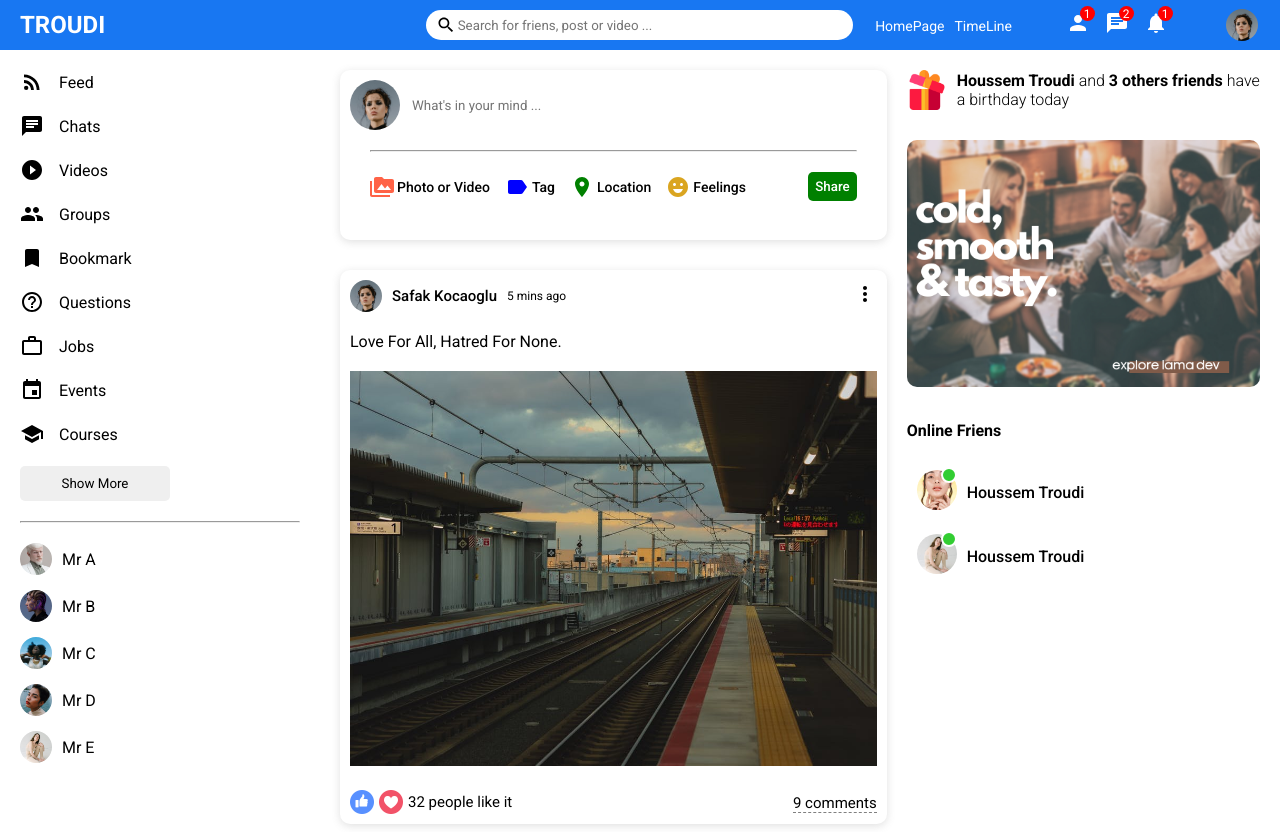
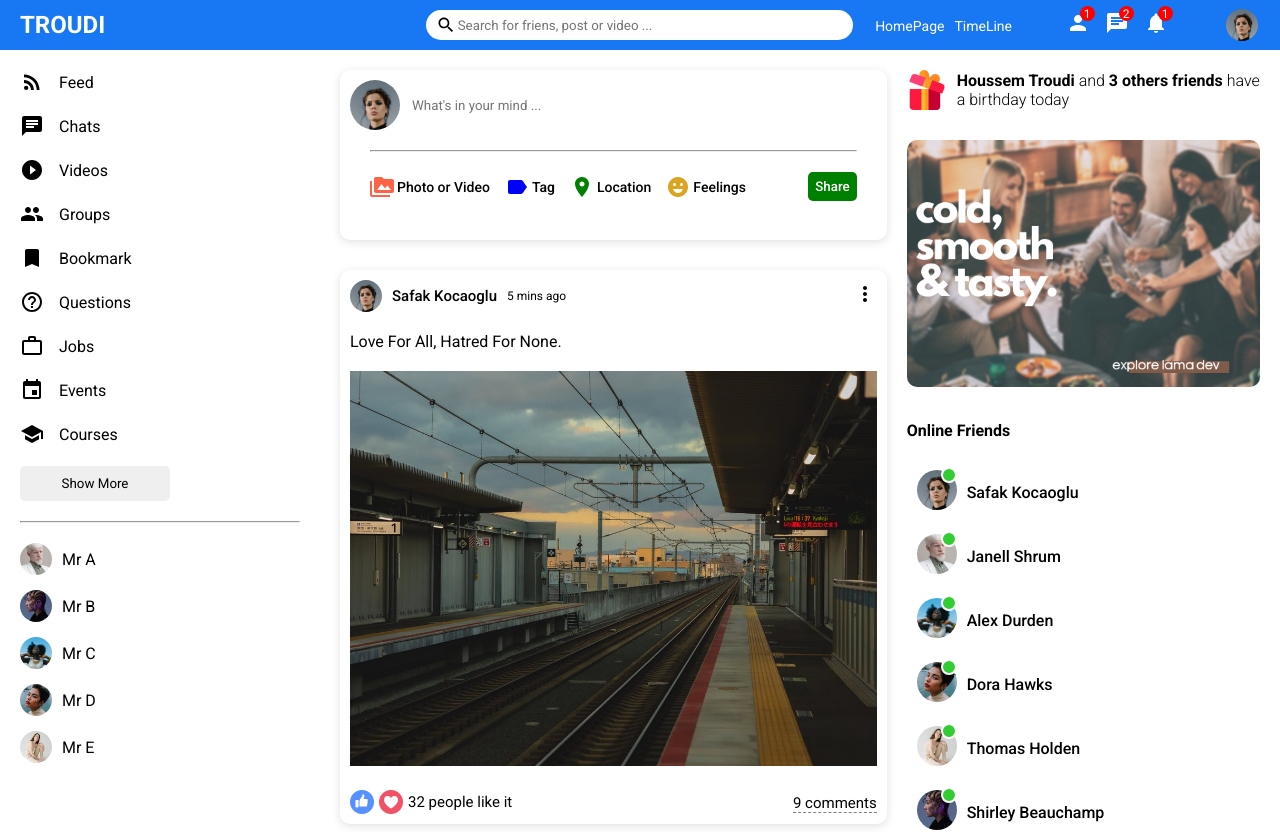
Before and after one commit to Troudi27/Troudi-Sociale-Media, a React (Create React App) app: page / in a window 1280 px wide. Shown: the top 832 px of the page. Built offline with nearby package versions, Linux system fonts and the light colour scheme.

Commit message:
make Onlien friends dynamic

```diff
--- /dev/null
+++ b/src/components/online/Online.css
@@ -0,0 +1,29 @@
+.rightbarFriend{
+    display: flex;
+    align-items: center;
+    /* /margin-bottom: 15px; */
+
+}
+.rightbarProfileImgContainer{
+    margin: 10px;
+    position: relative;
+}
+.rightbarProfileImg{
+    width: 40px;
+    height: 40px;
+    border-radius: 50%;
+    object-fit: cover;
+}
+.rightbarOnline{
+    width: 12px;
+    height: 12px;
+    border-radius: 50%;
+    background-color: limegreen;
+    position: absolute;
+    top: -3px;
+    right: 0;
+    border: 2px solid white;
+}
+.rightbarUsernam{
+    font-weight: 500;
+}
--- /dev/null
+++ b/src/components/online/Online.jsx
@@ -0,0 +1,13 @@
+import "./Online.css"
+
+export default function Online({user}) {
+  return (
+    <li className="rightbarFriend">
+        <div className="rightbarProfileImgContainer">
+            <img className="rightbarProfileImg" src={user.profilePicture} alt="" />
+            <span className="rightbarOnline"></span>
+        </div>
+        <span className="rightbarUsernam">{user.username}</span>
+     </li>
+  )
+}
--- a/src/components/rightbar/Rightbar.css
+++ b/src/components/rightbar/Rightbar.css
@@ -30,32 +30,3 @@
     padding: 0;
     list-style: none;
 }
-.rightbarFriend{
-    display: flex;
-    align-items: center;
-    /* /margin-bottom: 15px; */
-
-}
-.rightbarProfileImgContainer{
-    margin: 10px;
-    position: relative;
-}
-.rightbarProfileImg{
-    width: 40px;
-    height: 40px;
-    border-radius: 50%;
-    object-fit: cover;
-}
-.rightbarOnline{
-    width: 12px;
-    height: 12px;
-    border-radius: 50%;
-    background-color: limegreen;
-    position: absolute;
-    top: -3px;
-    right: 0;
-    border: 2px solid white;
-}
-.rightbarUsernam{
-    font-weight: 500;
-}
--- a/src/components/rightbar/Rightbar.jsx
+++ b/src/components/rightbar/Rightbar.jsx
@@ -1,4 +1,7 @@
 import "./Rightbar.css"
+import {Users} from "./../../dummyData"
+import Online from "../online/Online"
+
 
 export default function Rightbar() {
   return (
@@ -9,23 +12,13 @@
           <span className="birthdayText"><b>Houssem Troudi </b> and <b> 3 others friends </b> have a birthday today</span>
         </div>
         <img className="rightbarAd" src="/assets/ad.png" alt="" />
-        <h4 className="rightbarTitle">Online Friens</h4>
+        <h4 className="rightbarTitle">Online Friends</h4>
         <ul className="rightbarFriendList">
-          <li className="rightbarFriend">
-            <div className="rightbarProfileImgContainer">
-              <img className="rightbarProfileImg" src="/assets/person/10.jpeg" alt="" />
-              <span className="rightbarOnline"></span>
-            </div>
-            <span className="rightbarUsernam">Houssem Troudi</span>
-          </li>
+          {Users.map(u=>(
+            <Online key={u.id} user={u}/>
+          ))}
 
-          <li className="rightbarFriend">
-            <div className="rightbarProfileImgContainer">
-              <img className="rightbarProfileImg" src="/assets/person/5.jpeg" alt="" />
-              <span className="rightbarOnline"></span>
-            </div>
-            <span className="rightbarUsernam">Houssem Troudi</span>
-          </li>
+
         </ul>
       </div>
     </div>
```
